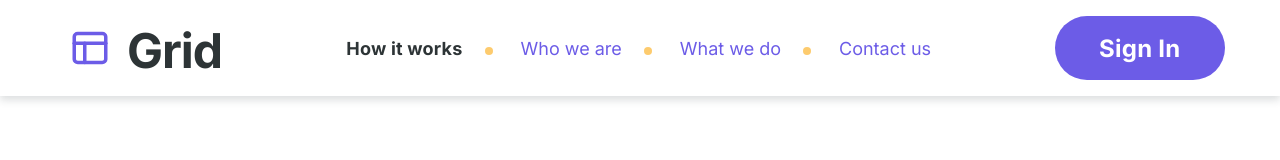
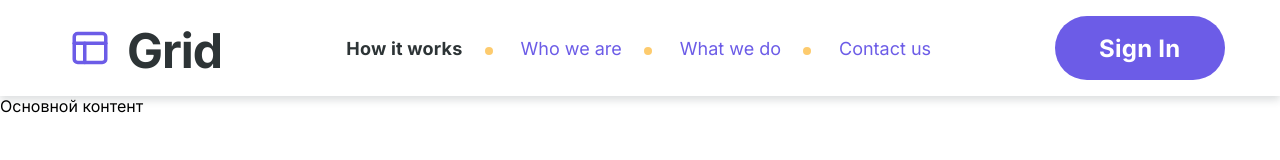
Before and after one commit to RinatYR/grid, a plain HTML site: page index.html in a window 1280 px wide. Drawn offline with Linux system fonts and the light colour scheme.

Commit message:
Добавил main

```diff
--- a/index.html
+++ b/index.html
@@ -34,5 +34,8 @@
             </nav>
         </div>
     </header>
+    <main class="main">
+        Основной контент
+    </main>
 </body>
 </html>
```
